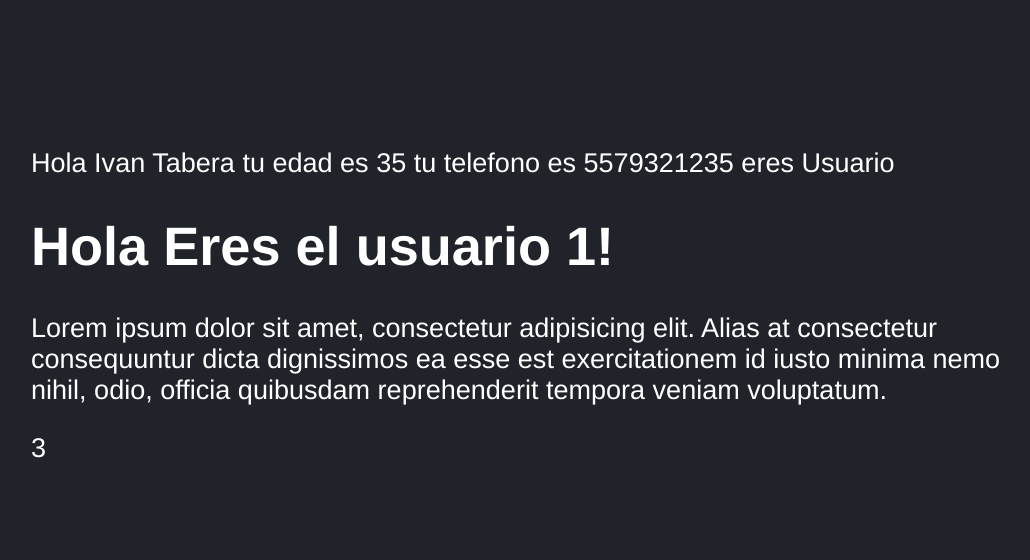
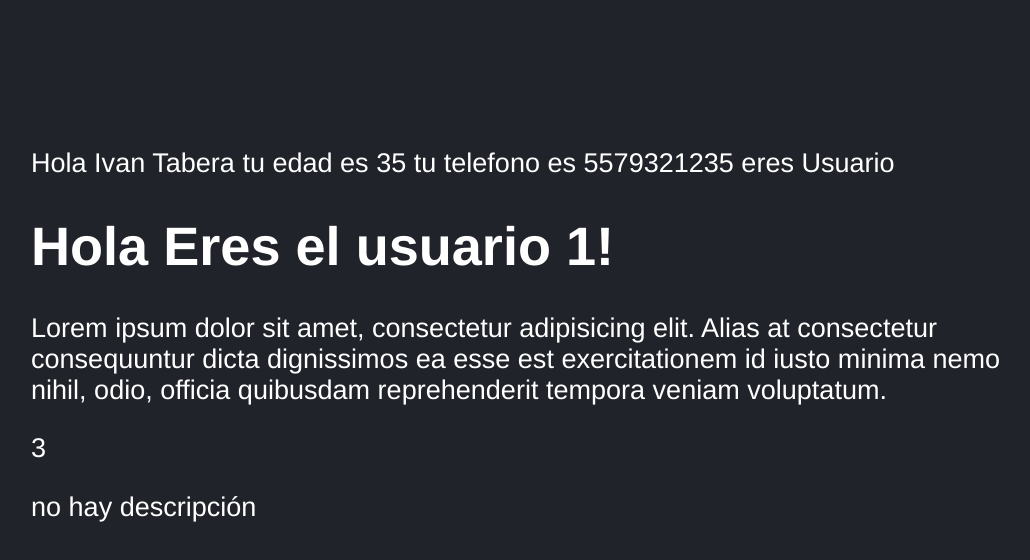
Before and after one commit to ivantabera/02-first-step-react, a React (Vite) app: page / in a window 1280 px wide. Shown: the top 560 px of the page, without its empty margins (117-1147 px from the left). Built offline with nearby package versions, Linux system fonts and the light colour scheme.

Commit message:
Se genera el objeto para definir propiedades por default por medio  la libreria defaultProps

```diff
--- a/src/MyFirstApp.jsx
+++ b/src/MyFirstApp.jsx
@@ -20,13 +20,14 @@ const fnSaludo = (persona) => {
 import PropTypes from "prop-types";
 import './styles.css';
 
-export const MyFirstApp = ({ title, subtitle, operation }) => {
+export const MyFirstApp = ({ title, subtitle, operation, description }) => {
   return (
     <>
       {fnSaludo(objectPerson)}
       <h1>Hola {title}!</h1>
       <p>{subtitle}</p>
       <p>{operation + 1}</p>
+      <p>{description}</p>
     </>
   )
 }
@@ -35,4 +36,12 @@ MyFirstApp.propTypes =  {
   title: PropTypes.string.isRequired,
   subtitle: PropTypes.string,
   operation: PropTypes.number,
+  description: PropTypes.string,
 }
+
+MyFirstApp.defaultProps = {
+  title: 'No hay titulo',
+  subtitle: 'No hay subtitulo',
+  operation: undefined,
+  description: 'no hay descripción'
+}
```
